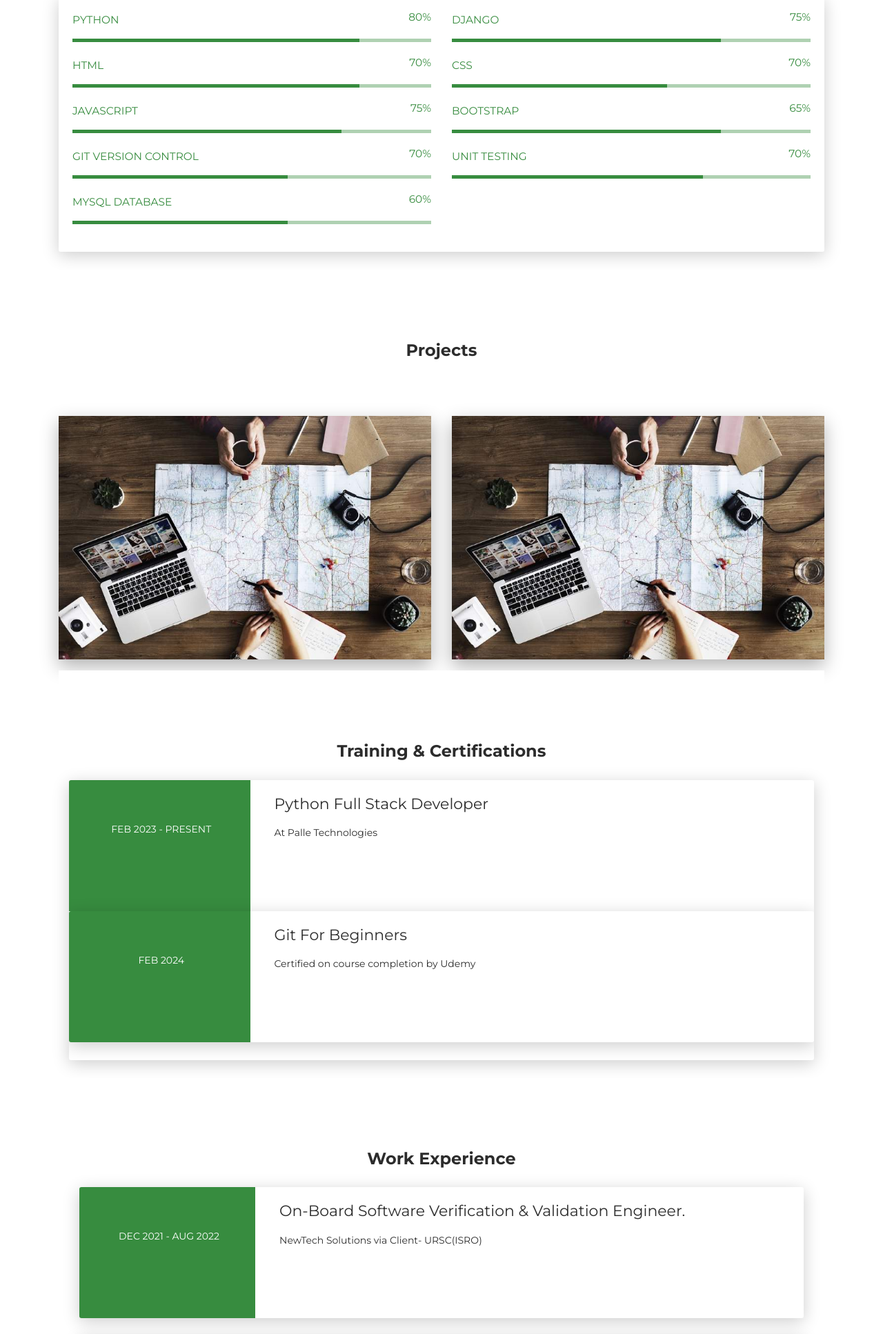
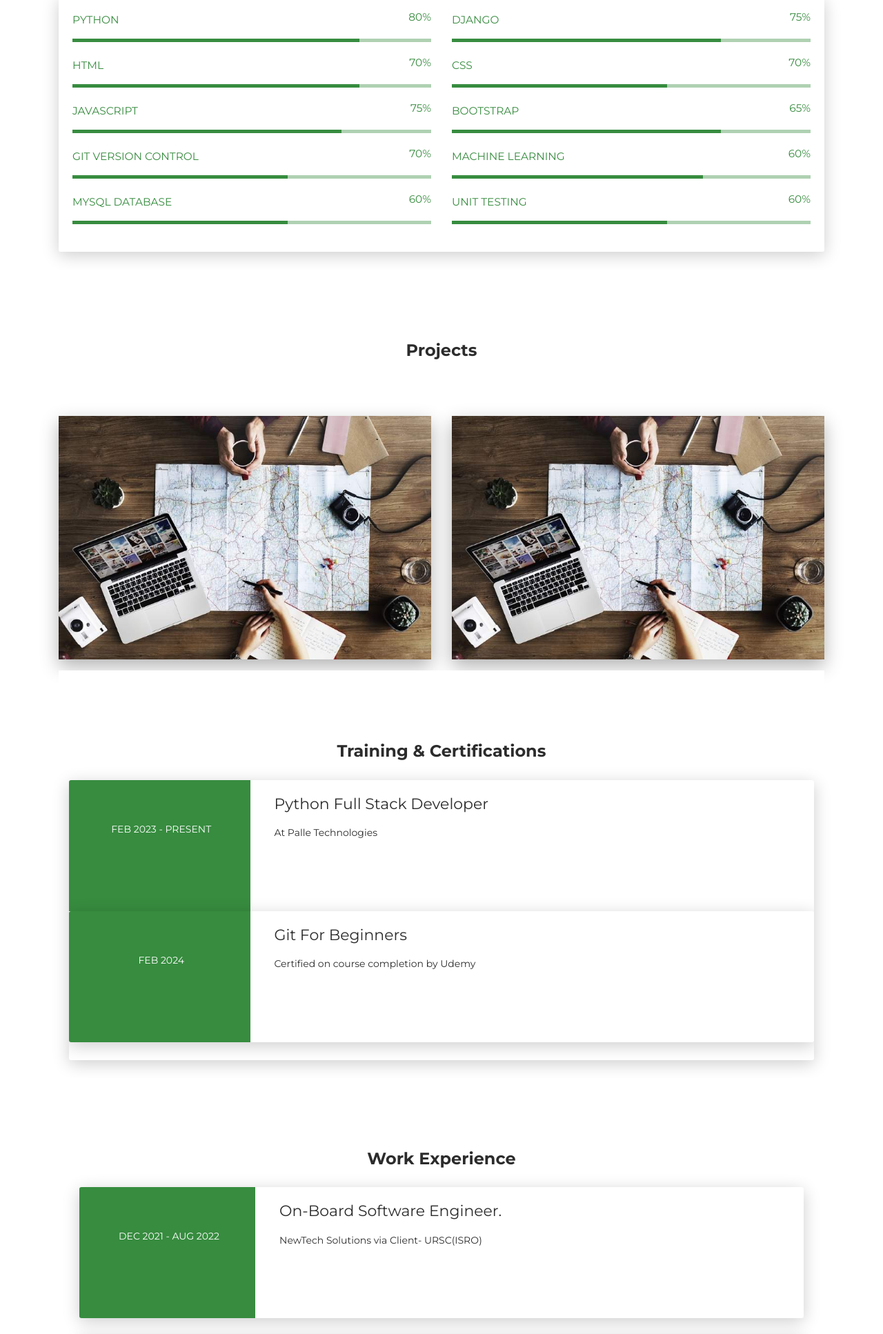
Before and after one commit to vibuthijaya/portfolicode, a plain HTML site: page index.html in a window 1280 px wide. Shown: the part 1033-2967 px from the top of the page at 69% size. Drawn offline with nearby package versions, Linux system fonts and the light colour scheme.

Commit message:
ML skill added

```diff
--- a/index.html
+++ b/index.html
@@ -156,9 +156,9 @@
             </div>
           </div>
           <div class="col-md-6">
-            <div class="progress-container progress-primary"><span class="progress-badge">Unit Testing</span>
+            <div class="progress-container progress-primary"><span class="progress-badge">Machine Learning</span>
               <div class="progress">
-                <div class="progress-bar progress-bar-primary" data-aos="progress-full" data-aos-offset="10" data-aos-duration="2000" role="progressbar" aria-valuenow="60" aria-valuemin="0" aria-valuemax="100" style="width: 70%;"></div><span class="progress-value">70%</span>
+                <div class="progress-bar progress-bar-primary" data-aos="progress-full" data-aos-offset="10" data-aos-duration="2000" role="progressbar" aria-valuenow="60" aria-valuemin="0" aria-valuemax="100" style="width: 70%;"></div><span class="progress-value">60%</span>
               </div>
             </div>
           </div>
@@ -166,6 +166,13 @@
         <div class="row">
           <div class="col-md-6">
             <div class="progress-container progress-primary"><span class="progress-badge">Mysql Database</span>
+              <div class="progress">
+                <div class="progress-bar progress-bar-primary" data-aos="progress-full" data-aos-offset="10" data-aos-duration="2000" role="progressbar" aria-valuenow="60" aria-valuemin="0" aria-valuemax="100" style="width: 60%;"></div><span class="progress-value">60%</span>
+              </div>
+            </div>
+          </div>
+          <div class="col-md-6">
+            <div class="progress-container progress-primary"><span class="progress-badge">Unit Testing</span>
               <div class="progress">
                 <div class="progress-bar progress-bar-primary" data-aos="progress-full" data-aos-offset="10" data-aos-duration="2000" role="progressbar" aria-valuenow="60" aria-valuemin="0" aria-valuemax="100" style="width: 60%;"></div><span class="progress-value">60%</span>
               </div>
@@ -258,7 +265,7 @@
         </div>
         <div class="col-md-9" data-aos="fade-left" data-aos-offset="50" data-aos-duration="500">
           <div class="card-body">
-            <div class="h5">On-Board Software Verification & Validation Engineer.</div>
+            <div class="h5">On-Board Software Engineer.</div>
             <p>NewTech Solutions via Client- URSC(ISRO)</p>
           </div>
         </div>
```
